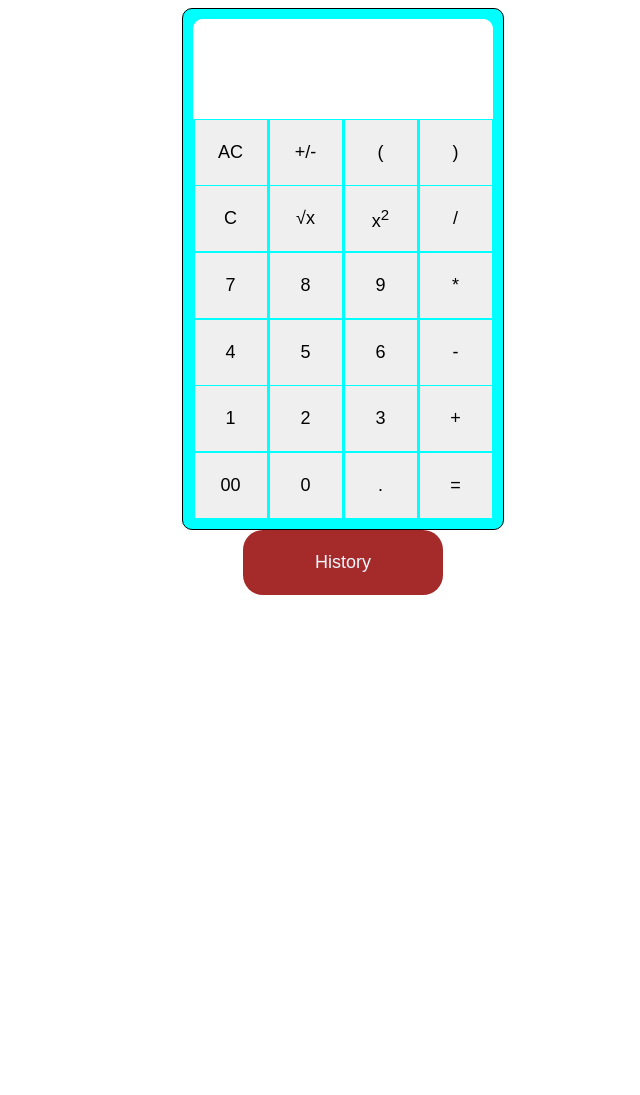
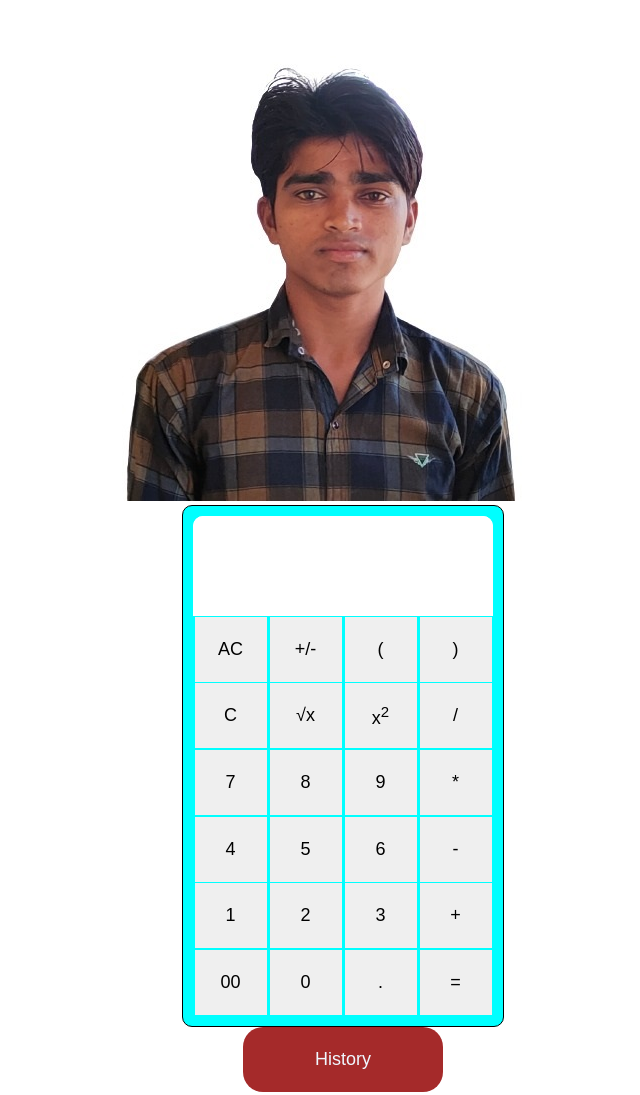
Before and after one commit to biml107/responsivecalculator, a plain HTML site: page index.html in a window 1280 px wide. Shown: the whole page, without its empty margins (297-937 px from the left). Before the commit the page ends 800 px from the top, so only its background shows below. Drawn offline with Linux system fonts and the light colour scheme.

Commit message:
Update index.html

```diff
--- a/index.html
+++ b/index.html
@@ -8,6 +8,9 @@
     <title>Calculator</title>
 </head>
 <body>
+     <div id="logo">
+        <img src="bimal.jpg" alt="">
+    </div>
     <div id="calculator-container">
         <div id="display">
     <div id="displayinput">
```
